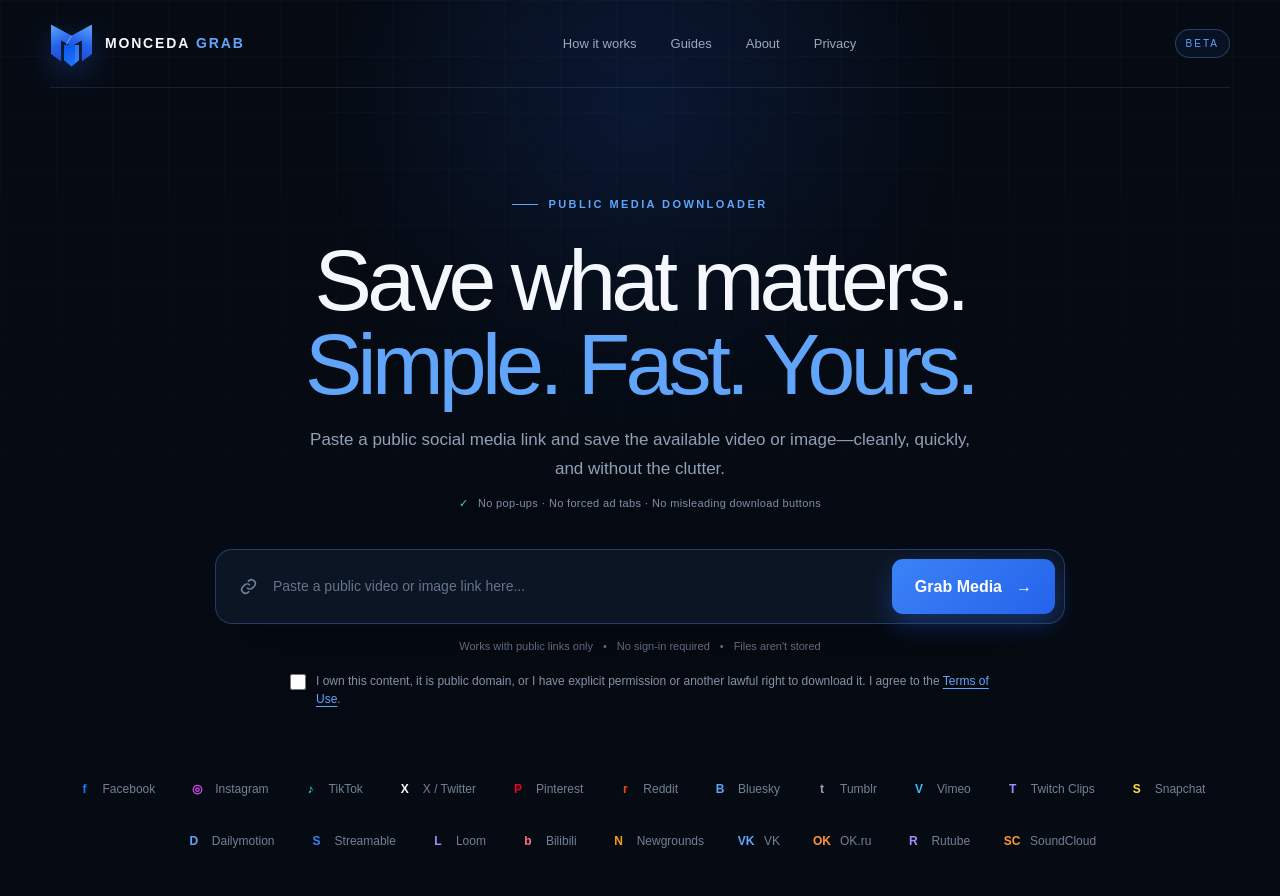
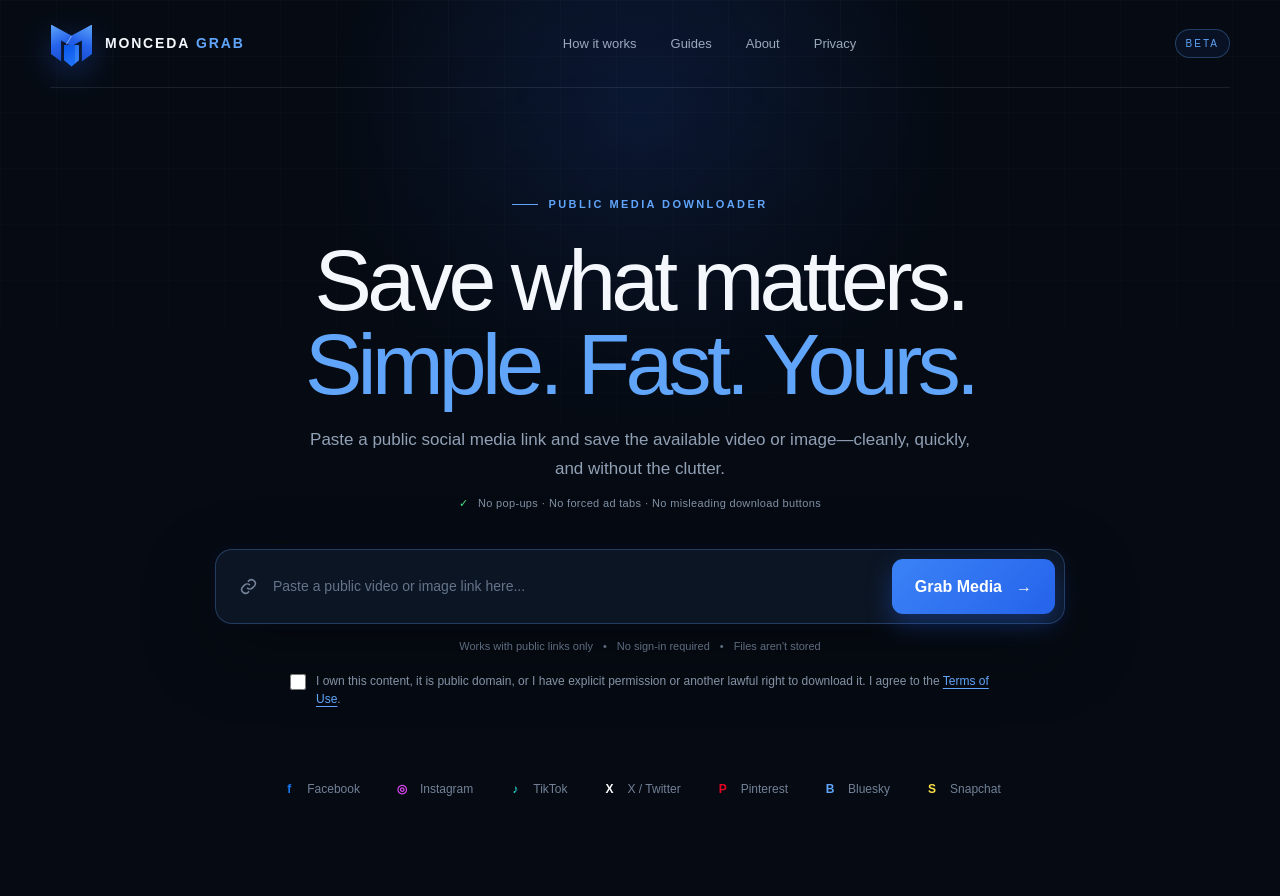
Before and after one commit to mmoncda/monceda-grab, a Next.js app: page / in a window 1280 px wide. Shown: the top 896 px of the page. Built offline with nearby package versions, Linux system fonts and the light colour scheme.

Commit message:
Show only verified Grab platforms

```diff
--- a/app/page.tsx
+++ b/app/page.tsx
@@ -16,21 +16,8 @@ const platforms: Platform[] = [
   { name: "TikTok", short: "♪", color: "#25f4ee" },
   { name: "X / Twitter", short: "X", color: "#f8fafc" },
   { name: "Pinterest", short: "P", color: "#e60023" },
-  { name: "Reddit", short: "r", color: "#ff4500" },
   { name: "Bluesky", short: "B", color: "#60a5fa" },
-  { name: "Tumblr", short: "t", color: "#94a3b8" },
-  { name: "Vimeo", short: "V", color: "#38bdf8" },
-  { name: "Twitch Clips", short: "T", color: "#a78bfa" },
   { name: "Snapchat", short: "S", color: "#fde047" },
-  { name: "Dailymotion", short: "D", color: "#60a5fa" },
-  { name: "Streamable", short: "S", color: "#3b82f6" },
-  { name: "Loom", short: "L", color: "#a78bfa" },
-  { name: "Bilibili", short: "b", color: "#fb7185" },
-  { name: "Newgrounds", short: "N", color: "#f59e0b" },
-  { name: "VK", short: "VK", color: "#60a5fa" },
-  { name: "OK.ru", short: "OK", color: "#fb923c" },
-  { name: "Rutube", short: "R", color: "#a78bfa" },
-  { name: "SoundCloud", short: "SC", color: "#fb923c" },
 ];
 
 function detectPlatform(value: string) {
@@ -41,21 +28,8 @@ function detectPlatform(value: string) {
   if (url.includes("tiktok.com")) return platforms[2];
   if (url.includes("twitter.com") || url.includes("x.com")) return platforms[3];
   if (url.includes("pinterest.com") || url.includes("pin.it")) return platforms[4];
-  if (url.includes("reddit.com") || url.includes("redd.it")) return platforms[5];
-  if (url.includes("bsky.app")) return platforms[6];
-  if (url.includes("tumblr.com")) return platforms[7];
-  if (url.includes("vimeo.com")) return platforms[8];
-  if (url.includes("clips.twitch.tv") || url.includes("twitch.tv")) return platforms[9];
-  if (url.includes("snapchat.com")) return platforms[10];
-  if (url.includes("dailymotion.com") || url.includes("dai.ly")) return platforms[11];
-  if (url.includes("streamable.com")) return platforms[12];
-  if (url.includes("loom.com")) return platforms[13];
-  if (url.includes("bilibili.com") || url.includes("b23.tv")) return platforms[14];
-  if (url.includes("newgrounds.com")) return platforms[15];
-  if (url.includes("vk.com") || url.includes("vkvideo.ru")) return platforms[16];
-  if (url.includes("ok.ru")) return platforms[17];
-  if (url.includes("rutube.ru")) return platforms[18];
-  if (url.includes("soundcloud.com")) return platforms[19];
+  if (url.includes("bsky.app")) return platforms[5];
+  if (url.includes("snapchat.com")) return platforms[6];
 
   return null;
 }
@@ -115,9 +89,7 @@ export default function Home() {
         const friendlyMessage =
           apiMessage ||
           (
-            code === "error.api.vimeo.unavailable"
-              ? "Vimeo downloads are temporarily unavailable because Vimeo currently requires authentication for media extraction."
-              : code === "error.api.fetch.fail"
+            code === "error.api.fetch.fail"
                 ? "The media processor could not retrieve this post. Make sure the link is public and still available, then try again."
                 : code === "error.api.fetch.empty"
                 ? "No downloadable video or image was found at this link."
```
